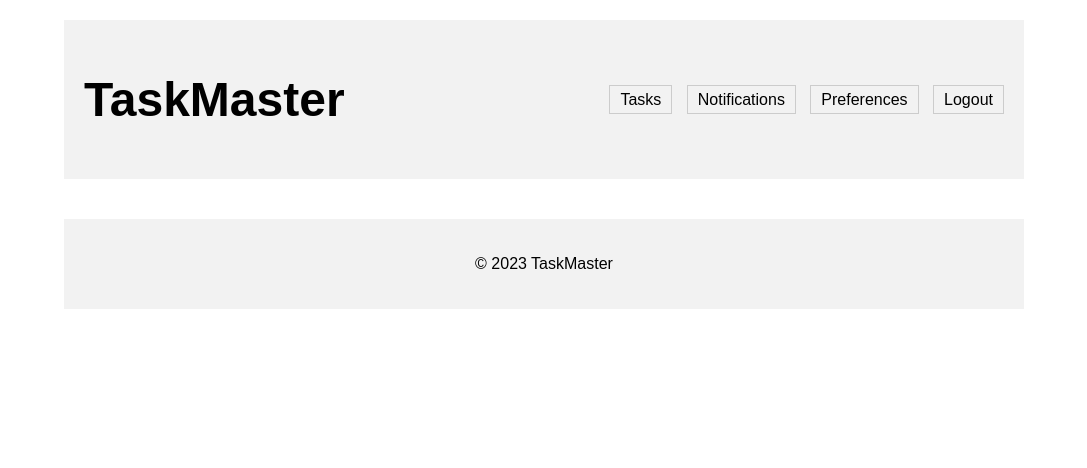
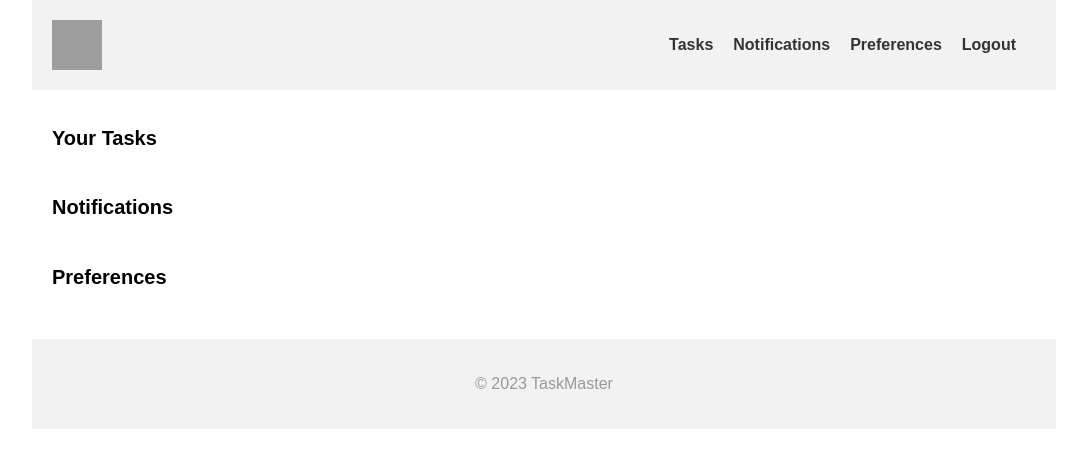
Before and after one commit to Xaldovah/TaskMaster, a Flask app: template templates/index.html in a window 1280 px wide. Shown: the top 468 px of the page, without its empty margins (96-1183 px from the left). Run offline with Flask 3, Linux system fonts and the light colour scheme; the template is opened without the code that fills it, so the values that code supplies are empty; parts of the project's set-up code (start-up, migrations or seed data) failed here and were passed over; grey boxes are pictures that could not be loaded.

```diff
--- a/static/css/style.css
+++ b/static/css/style.css
@@ -5,55 +5,162 @@ body {
 }
 
 .container {
-  width: 100%;
-  max-width: 960px;
+  width: 80%;
   margin: 0 auto;
+}
+
+
+header {
+  display: flex;
+  align-items: center;
+  justify-content: space-between;
+  background-color: #f2f2f2;
   padding: 20px;
 }
 
-.header {
-  background-color: #f2f2f2;
-  padding: 20px;
-  display: flex;
-  align-items: center;
-  justify-content: space-between;
-}
-
 .logo {
-  font-size: 24px;
-  font-weight: bold;
-}
-
-.nav {
   display: flex;
   align-items: center;
 }
 
-.nav ul {
+.logo img {
+  width: 50px;
+  height: 50px;
+  transition: transform 0.3s ease-in-out;
+}
+
+.logo:hover img {
+  transform: scale(1.1);
+}
+
+nav {
+  display: flex;
+  align-items: center;
+}
+
+nav ul {
+  display: flex;
   list-style: none;
   margin: 0;
   padding: 0;
 }
 
-.nav li {
-  display: inline-block;
-  margin-left: 10px;
+nav li {
+  margin-right: 20px;
 }
 
-.nav a {
+nav a {
   text-decoration: none;
-  color: #000;
-  padding: 5px 10px;
-  border: 1px solid #ccc;
+  color: #333;
+  font-weight: bold;
+  transition: color 0.3s ease-in-out;
 }
 
-.main {
-  padding: 20px;
-  background-color: #fff;
+nav a:hover {
+  color: #007bff;
 }
 
-.footer {
+main {
+  padding: 20px;
+}
+
+section {
+  margin-bottom: 20px;
+}
+
+h2 {
+  margin-bottom: 10px;
+  font-size: 20px;
+  font-weight: bold;
+}
+
+@media screen and (max-width: 768px) {
+  .container {
+    width: 90%;
+  }
+
+  nav {
+    flex-direction: column;
+    align-items: flex-start;
+  }
+
+  nav ul {
+    margin-top: 10px;
+  }
+
+  nav li {
+    margin: 0;
+  }
+}
+
+#tasks-section {
+  display: flex;
+  flex-direction: column;
+}
+
+#task-list {
+  display: flex;
+  flex-direction: column;
+}
+
+.task {
+  display: flex;
+  flex-direction: column;
+  padding: 10px;
+  border: 1px solid #ccc;
+  margin-bottom: 10px;
+}
+
+.task h3 {
+  font-size: 16px;
+  font-weight: bold;
+}
+
+.task p {
+  margin-bottom: 5px;
+}
+
+.task span {
+  font-size: 14px;
+}
+
+#notifications-section {
+  display: flex;
+  flex-direction: column;
+}
+
+#notification-list {
+  display: flex;
+  flex-direction: column;
+}
+
+.notification {
+  display: flex;
+  flex-direction: column;
+  padding: 10px;
+  border: 1px solid #ccc;
+  margin-bottom: 10px;
+}
+
+.notification p {
+  margin-bottom: 5px;
+}
+
+.notification span {
+  font-size: 14px;
+}
+
+#preferences-section {
+  display: flex;
+  flex-direction: column;
+}
+
+footer {
+  text-align: center;
+  padding: 20px;
   background-color: #f2f2f2;
-  padding: 20px;
-  text-align: center;
 }
+
+footer p {
+  color: #999;
+}
--- a/templates/index.html
+++ b/templates/index.html
@@ -3,33 +3,47 @@
 <head>
 	<meta charset="UTF-8">
 	<meta name="viewport" content="width=device-width, initial-scale=1.0">
-  <title>TaskMaster</title>
-  <link rel="stylesheet" href="style.css">
+	<title>TaskMaster - Your Task Management System</title>
+	<link rel="stylesheet" href="static/css/style.css">
+	<!-- <link rel="icon" href="favicon.ico" type="image/x-icon"> Uncomment if favicon.ico exists -->
+	<meta name="description" content="TaskMaster - Your Task Management System">
 </head>
 <body>
 	<div class="container">
-    <header class="header">
+		<header>
 			<div class="logo">
-        <h1>TaskMaster</h1>
+				<img src="static/images/logo.png" alt="TaskMaster Logo">
 			</div>
-      <nav class="nav">
+			<nav>
 				<ul>
-          <li><a href="/tasks">Tasks</a></li>
-          <li><a href="/notifications">Notifications</a></li>
-          <li><a href="/preferences">Preferences</a></li>
-          <li><a href="/logout">Logout</a></li>
+					<li><a href="/api/tasks">Tasks</a></li>
+					<li><a href="/api/notifications">Notifications</a></li>
+					<li><a href="/api/preferences">Preferences</a></li>
+					<li><a href="/api/logout">Logout</a></li>
 				</ul>
 			</nav>
 		</header>
-
-    <main class="main">
+		<main>
+			<section id="tasks-section">
+				<h2>Your Tasks</h2>
+				<div id="task-list" class="task-list"></div>
+			</section>
+			<section id="notifications-section">
+				<h2>Notifications</h2>
+				<div id="notification-list" class="notification-list"></div>
+			</section>
+			<section id="preferences-section">
+				<h2>Preferences</h2>
+				<!-- Add preferences content here -->
+			</section>
 		</main>
-
-    <footer class="footer">
+		<footer>
 			<p>&copy; 2023 TaskMaster</p>
 		</footer>
 	</div>
-
-  <script src="script.js"></script>
+	<!-- Replace 'favicon.ico' with your actual favicon -->
+	<link rel="icon" href="static/images/favicon.ico" type="image/x-icon">
+	<script src="static/js/main.js"></script>
+	<script src="static/js/main.js"></script>
 </body>
 </html>
```
Also changed, not shown: static/js/main.js (+19 -26 lines), 1 other file. Lines whose indentation alone changed are shown as unchanged.
